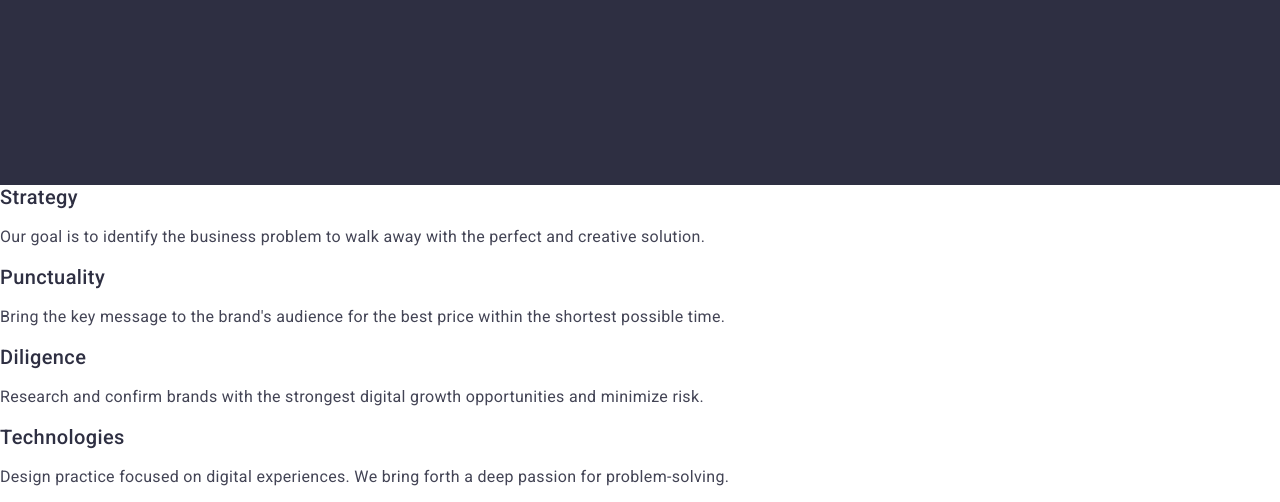
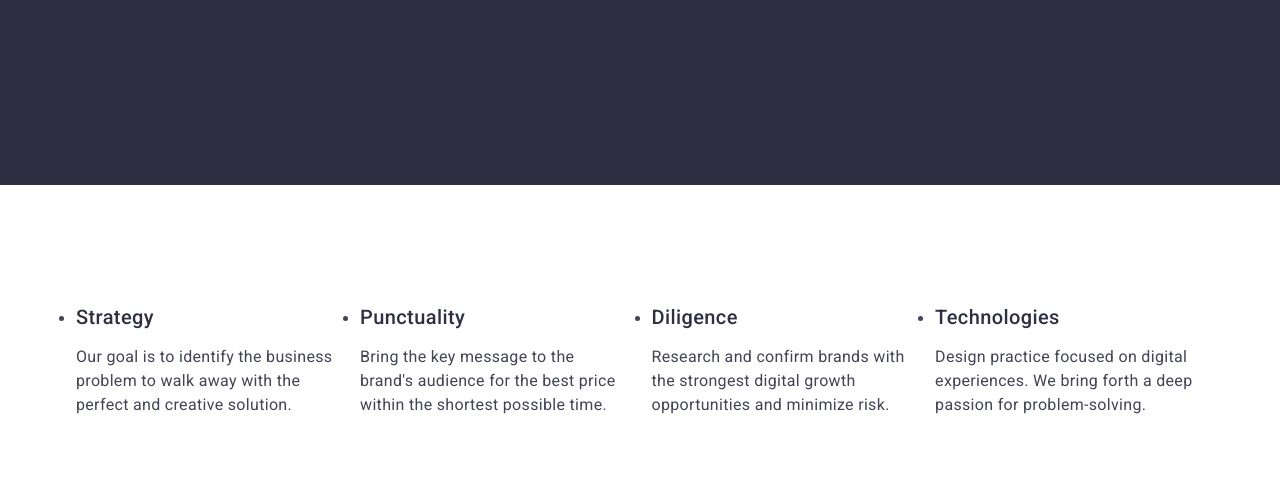
Before and after one commit to onurdoker/goit-markup-hw-03, a plain HTML site: page index.html in a window 1280 px wide. Shown: the part 440-942 px from the top of the page. Drawn offline with nearby package versions, Linux system fonts and the light colour scheme.

Commit message:
Third revision

```diff
--- a/css/styles.css
+++ b/css/styles.css
@@ -131,7 +131,7 @@ header {
   flex-direction: column;
 }
 
-.sec-onehone {
+.sec-one-hone {
   font-size: 56px;
   line-height: 1.07;
   text-align: center;
@@ -162,12 +162,27 @@ header {
   background-color: #404bbf;
 }
 
-.sec-twohthree {
+.sec-two {
+  padding: 120px 0;
+}
+
+.sec-two-ul {
+  display: flex;
+  gap: 24px;
+}
+
+.sec-two-li {
+  width: calc((100%-72px) / 4);
+
+}
+
+.sec-two-hthree {
   font-weight: 500;
   font-size: 20px;
   line-height: 1.2;
   letter-spacing: 0.02em;
   color: #2e2f42;
+  margin-bottom: 8px;
 }
 
 .sec-two-p {
--- a/index.html
+++ b/index.html
@@ -58,16 +58,17 @@
     <!--  HERO  -->
     <section class="sec-one">
       <div class="container container-secone">
-        <h1 class="sec-onehone">Effective Solutions for Your Business</h1>
+        <h1 class="sec-one-hone">Effective Solutions for Your Business</h1>
         <button type="button" class="sec-onebutton">Order Service</button>
       </div>
     </section>
 
     <section class="sec-two">
-      <h2></h2>
-      <ul>
+      <div class="container container-sectwo">
+        <h2 class="visually-hidden"></h2>
+        <ul class="sec-two-ul">
           <li class="sec-two-li">
-          <h3 class="sec-twohthree">
+            <h3 class="sec-two-hthree">
               Strategy
             </h3>
             <p class="sec-two-p">
@@ -75,7 +76,7 @@
             </p>
           </li>
           <li class="sec-two-li">
-          <h3 class="sec-twohthree">
+            <h3 class="sec-two-hthree">
               Punctuality
             </h3>
             <p class="sec-two-p">
@@ -83,7 +84,7 @@
             </p>
           </li>
           <li class="sec-two-li">
-          <h3 class="sec-twohthree">
+            <h3 class="sec-two-hthree">
               Diligence
             </h3>
             <p class="sec-two-p">
@@ -91,7 +92,7 @@
             </p>
           </li>
           <li class="sec-two-li">
-          <h3 class="sec-twohthree">
+            <h3 class="sec-two-hthree">
               Technologies
             </h3>
             <p class="sec-two-p">
@@ -99,6 +100,7 @@
             </p>
           </li>
         </ul>
+      </div>
     </section>
 
     <section class="sec-three">
```
Lines whose indentation alone changed are shown as unchanged.
